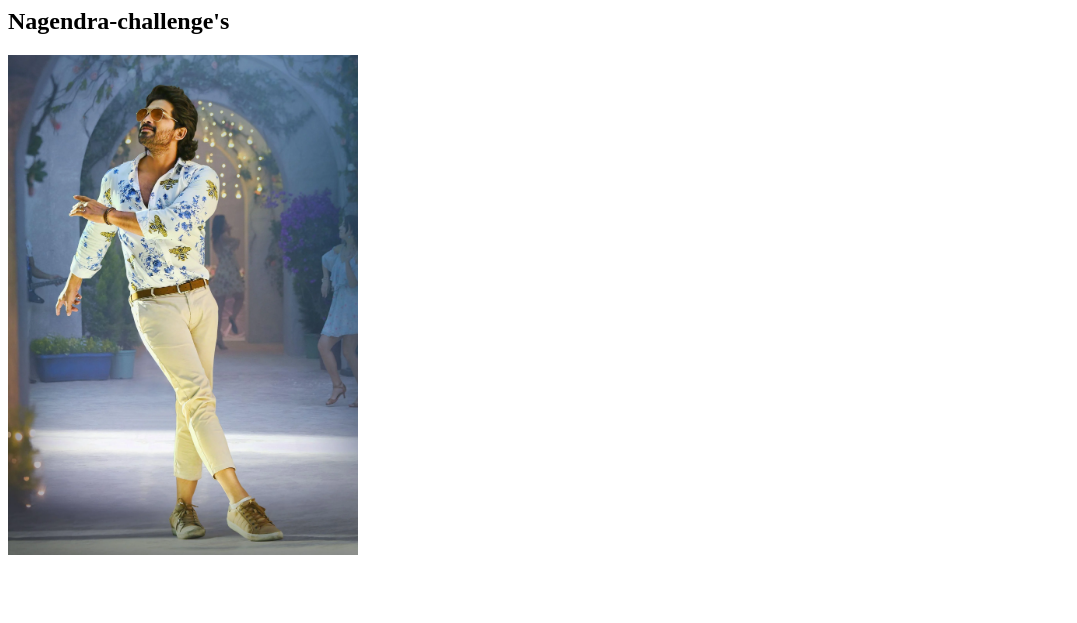
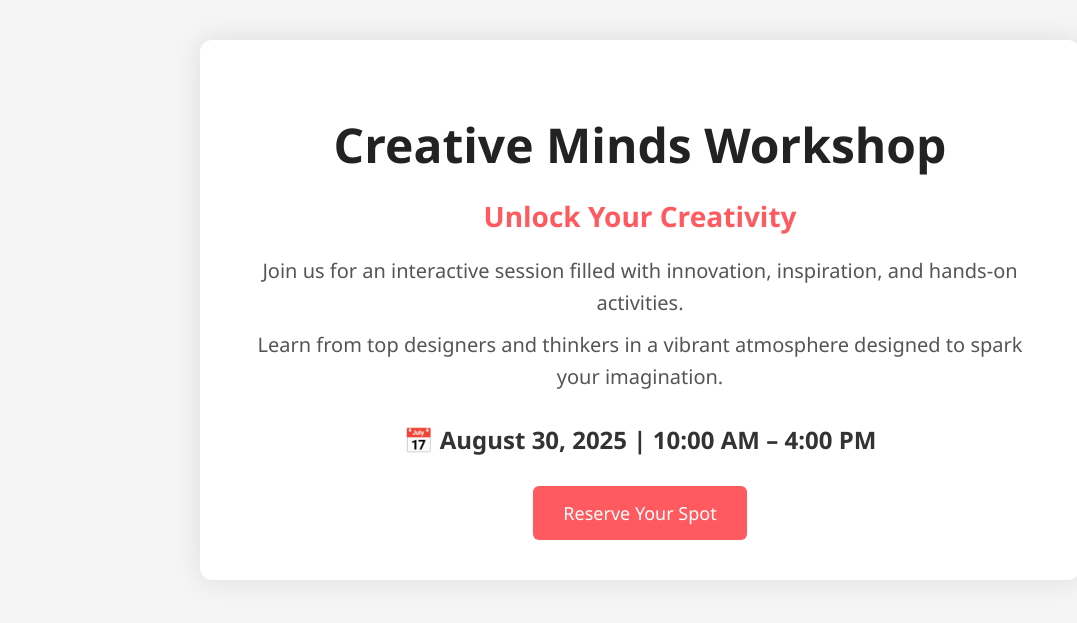
Before and after one commit to Nagendra8083/hackthon-challenge-demo, a plain HTML site: page index.html in a window 1280 px wide. Shown: the whole page, without its empty margins (0-1077 px from the left). Drawn offline with Linux system fonts and the light colour scheme.

Commit message:
Update index.html

```diff
--- a/index.html
+++ b/index.html
@@ -1,10 +1,77 @@
-<html>
-   <head>
-    <title> image </title>
-   </head>
-   <body>
-      <h2>Nagendra-challenge's</h2>
-        <img src="allu.WEBP" alt="example image" height="500" width="350">
-     </body>
+<!DOCTYPE html>
+<html lang="en">
+<head>
+  <meta charset="UTF-8">
+  <meta name="viewport" content="width=device-width, initial-scale=1">
+  <title>Event Poster</title>
+  <style>
+    body {
+      margin: 0;
+      font-family: 'Segoe UI', Tahoma, Geneva, Verdana, sans-serif;
+      background: #f5f5f5;
+    }
 
+    .poster {
+      width: 800px;
+      margin: 40px auto;
+      padding: 40px;
+      background: #ffffff;
+      box-shadow: 0 0 30px rgba(0, 0, 0, 0.1);
+      text-align: center;
+      border-radius: 12px;
+    }
+
+    .poster h1 {
+      font-size: 48px;
+      margin-bottom: 10px;
+      color: #222;
+    }
+
+    .poster h2 {
+      font-size: 28px;
+      color: #ff5a5f;
+      margin: 20px 0;
+    }
+
+    .poster p {
+      font-size: 20px;
+      color: #555;
+      line-height: 1.6;
+      margin: 10px 0;
+    }
+
+    .poster .date {
+      font-size: 24px;
+      color: #333;
+      margin-top: 30px;
+      font-weight: bold;
+    }
+
+    .poster .cta-button {
+      display: inline-block;
+      margin-top: 30px;
+      padding: 15px 30px;
+      font-size: 18px;
+      background-color: #ff5a5f;
+      color: white;
+      text-decoration: none;
+      border-radius: 6px;
+      transition: background 0.3s;
+    }
+
+    .poster .cta-button:hover {
+      background-color: #e74c3c;
+    }
+  </style>
+</head>
+<body>
+  <div class="poster">
+    <h1>Creative Minds Workshop</h1>
+    <h2>Unlock Your Creativity</h2>
+    <p>Join us for an interactive session filled with innovation, inspiration, and hands-on activities.</p>
+    <p>Learn from top designers and thinkers in a vibrant atmosphere designed to spark your imagination.</p>
+    <div class="date">📅 August 30, 2025 | 10:00 AM – 4:00 PM</div>
+    <a href="#" class="cta-button">Reserve Your Spot</a>
+  </div>
+</body>
 </html>
```
